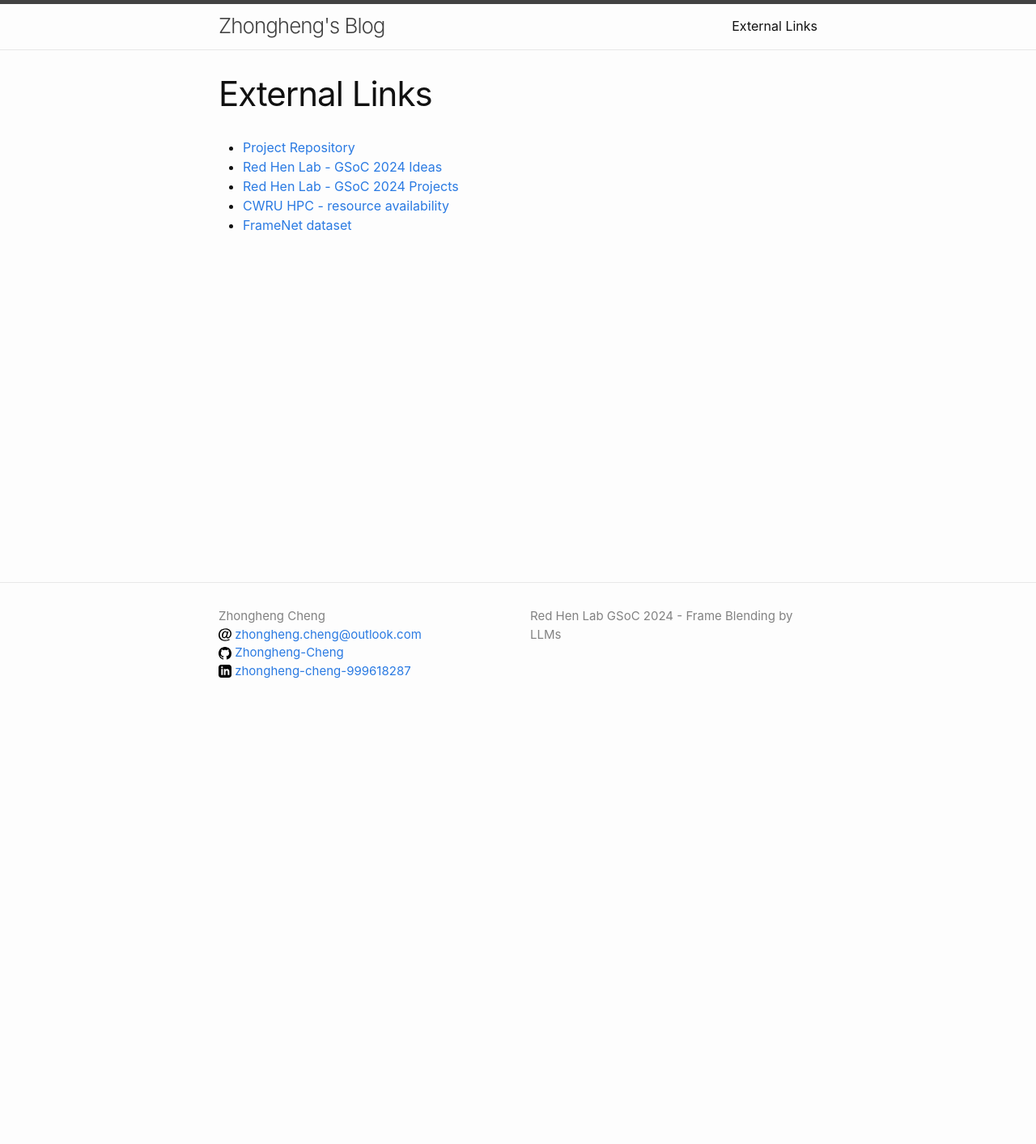
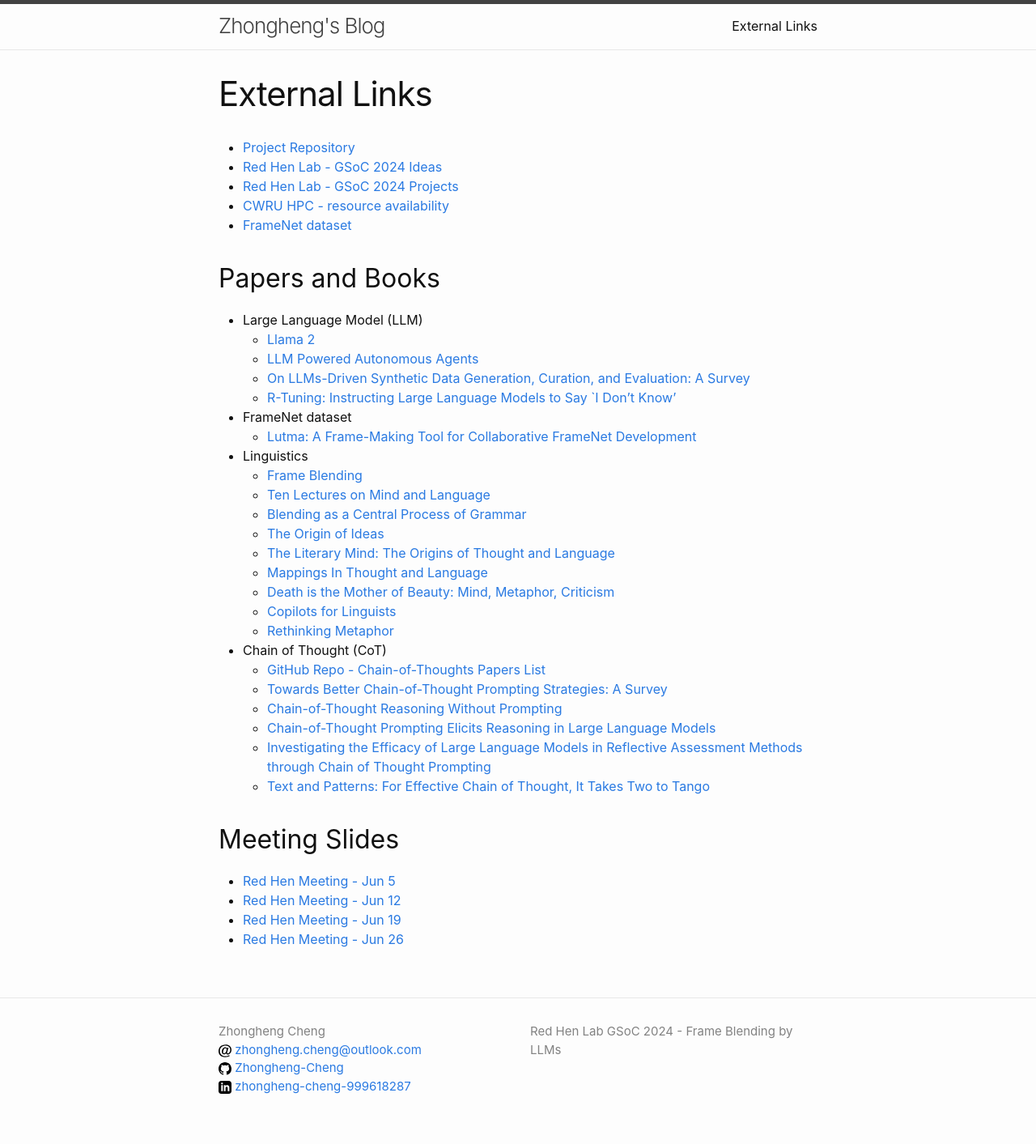
Before and after one commit to Zhongheng-Cheng/zhongheng-cheng.github.io, a Jekyll site: the page built from links.md, in a window 1280 px wide. Shown: the whole page at 81% size. Built offline with Jekyll 4.4.1, drawn with Linux system fonts in a browser that asks for light colours; before the commit the page ends 900 px from its top, so only the background shows below that.

Commit message:
updated reference and meeting slides links

```diff
--- a/links.md
+++ b/links.md
@@ -9,3 +9,40 @@ permalink: /links/
 - [Red Hen Lab - GSoC 2024 Projects](https://sites.google.com/site/distributedlittleredhen/summer-of-code/red-hen-lab-gsoc-2024-projects?authuser=1)
 - [CWRU HPC - resource availability](https://ondemand-pioneer.case.edu/public/sinfo_pioneer.html)
 - [FrameNet dataset](https://framenet.icsi.berkeley.edu/)
+
+## Papers and Books
+
+- Large Language Model (LLM)
+    - [Llama 2](https://arxiv.org/abs/2307.09288)
+    - [LLM Powered Autonomous Agents](https://lilianweng.github.io/posts/2023-06-23-agent/)
+    - [On LLMs-Driven Synthetic Data Generation, Curation, and Evaluation: A Survey](https://arxiv.org/abs/2406.15126)
+    - [R-Tuning: Instructing Large Language Models to Say `I Don't Know'](https://arxiv.org/abs/2311.09677)
+
+- FrameNet dataset
+    - [Lutma: A Frame-Making Tool for Collaborative FrameNet Development](https://aclanthology.org/2022.nlperspectives-1.13/)
+
+- Linguistics
+    - [Frame Blending](https://papers.ssrn.com/sol3/papers.cfm?abstract_id=1321302)
+    - [Ten Lectures on Mind and Language](https://commons.case.edu/facultyworks/107/)
+    - [Blending as a Central Process of Grammar](https://commons.case.edu/facultyworks/330/)
+    - [The Origin of Ideas](https://books.google.com/books?hl=en&lr=&id=icd7AgAAQBAJ&oi=fnd&pg=PP1&dq=The+Origin+of+Ideas&ots=3YG-lQ5HhD&sig=auOHyqSd1afJaUr2VumozwJiaq0#v=onepage&q=The%20Origin%20of%20Ideas&f=false)
+    - [The Literary Mind: The Origins of Thought and Language](https://markturner.org/lm.html)
+    - [Mappings In Thought and Language](https://books.google.com/books?hl=en&lr=&id=2Gfol9An-wEC&oi=fnd&pg=PP15&dq=Mappings+In+Thought+and+Language&ots=P7M6vhK5yz&sig=Ql2lhdxRkMswADzVuAsoNP2p0jc#v=onepage&q=Mappings%20In%20Thought%20and%20Language&f=false)
+    - [Death is the Mother of Beauty: Mind, Metaphor, Criticism](https://commons.case.edu/facultyworks/170/)
+    - [Copilots for Linguists](https://www.cambridge.org/core/elements/abs/copilots-for-linguists/05A7C66C5912ED555786DD1A25C6442E)
+    - [Rethinking Metaphor](https://papers.ssrn.com/sol3/papers.cfm?abstract_id=1275662)
+
+- Chain of Thought (CoT)
+    - [GitHub Repo - Chain-of-Thoughts Papers List](https://github.com/Timothyxxx/Chain-of-ThoughtsPapers)
+    - [Towards Better Chain-of-Thought Prompting Strategies: A Survey](https://arxiv.org/abs/2310.04959)
+    - [Chain-of-Thought Reasoning Without Prompting](https://arxiv.org/abs/2402.10200)
+    - [Chain-of-Thought Prompting Elicits Reasoning in Large Language Models](https://proceedings.neurips.cc/paper_files/paper/2022/hash/9d5609613524ecf4f15af0f7b31abca4-Abstract-Conference.html)
+    - [Investigating the Efficacy of Large Language Models in Reflective Assessment Methods through Chain of Thought Prompting](https://dl.acm.org/doi/abs/10.1145/3628096.3628747)
+    - [Text and Patterns: For Effective Chain of Thought, It Takes Two to Tango](https://arxiv.org/abs/2209.07686)
+
+## Meeting Slides
+
+- [Red Hen Meeting - Jun 5](https://docs.google.com/presentation/d/1U146xp9m_TG4WHnmPZS1GGsRoKtYivm2XTi7cTwUUuE/edit)
+- [Red Hen Meeting - Jun 12](https://docs.google.com/presentation/d/1CQOJ_idwMbmsEkPlz6H8b7ie4kjR_bYWBnqozW_jd6A/edit)
+- [Red Hen Meeting - Jun 19](https://docs.google.com/presentation/d/1xDroiXTy4aONoPG3HoNfsC2JsvpbTsYuLj-MYNUapzs/edit)
+- [Red Hen Meeting - Jun 26](https://docs.google.com/presentation/d/1aGPTl_HrGXRf9VcDuRErm0DNwJm1BWAs8qvE0aAmlwQ/edit)
```
